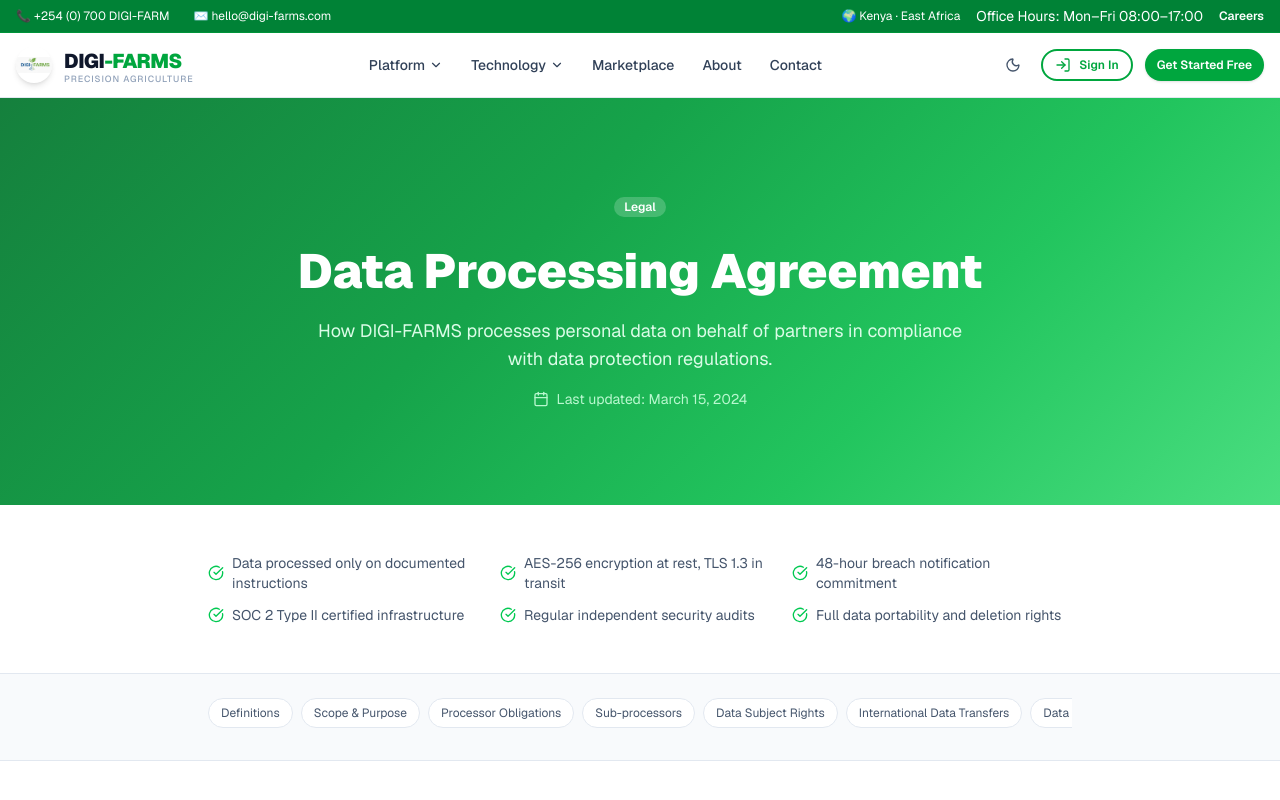
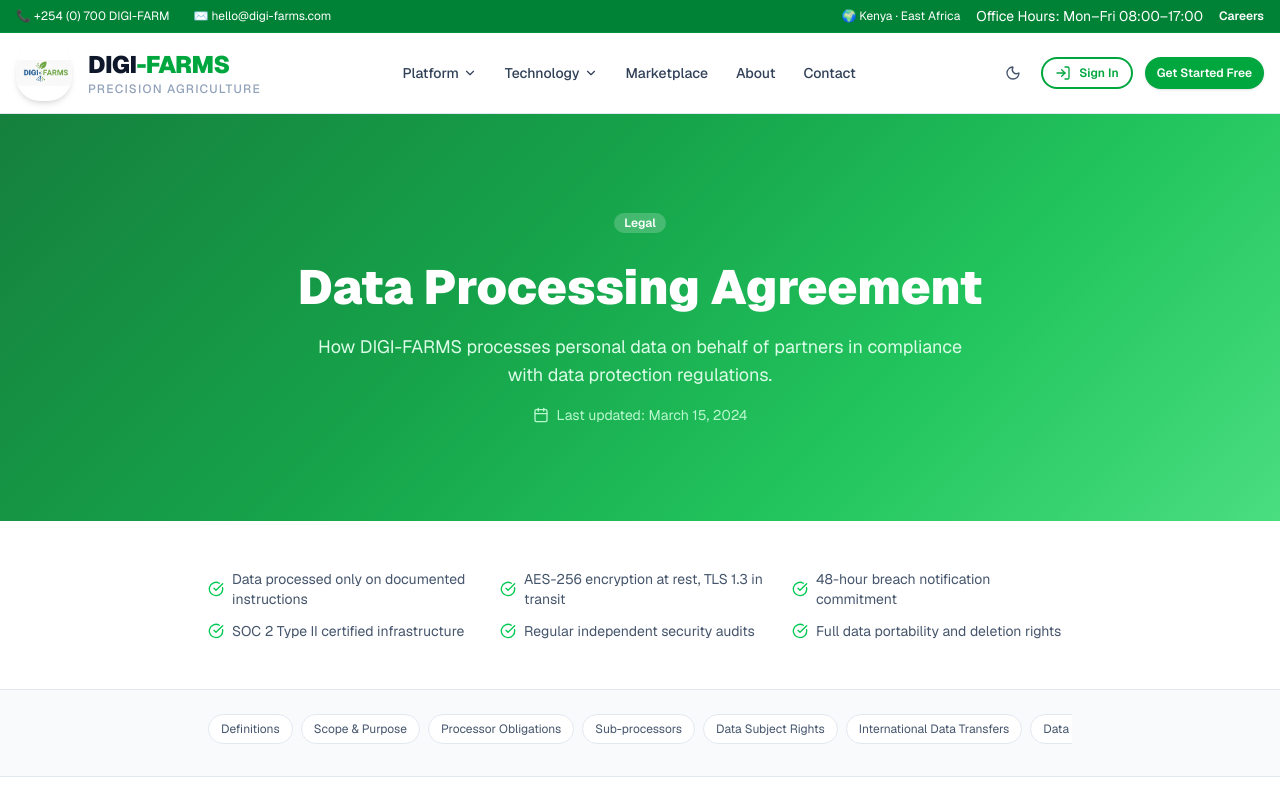
Before and after one commit to Faqih001/digi-farms, a Next.js app: page /legal/dpa in a window 1280 px wide. Shown: the top 800 px of the page. Built offline with nearby package versions, Linux system fonts and the light colour scheme.

Commit message:
feat: update logo size and styling in header and footer for improved branding

```diff
--- a/components/layout/footer.tsx
+++ b/components/layout/footer.tsx
@@ -1,4 +1,5 @@
 import Link from "next/link";
+import Image from "next/image";
 import { Leaf, Twitter, Linkedin, Facebook, Instagram, Youtube, Mail, Phone, MapPin } from "lucide-react";
 import { Button } from "@/components/ui/button";
 import { Input } from "@/components/ui/input";
@@ -69,13 +70,13 @@ export default function Footer() {
         <div className="grid grid-cols-2 md:grid-cols-3 lg:grid-cols-6 gap-8">
           {/* Brand column */}
           <div className="col-span-2 md:col-span-3 lg:col-span-2">
-            <Link href="/" className="flex items-center gap-2.5 mb-4">
-              <div className="w-9 h-9 rounded-xl bg-gradient-to-br from-green-500 to-green-700 flex items-center justify-center">
-                <Leaf className="w-5 h-5 text-white" />
+            <Link href="/" className="flex items-center gap-3 mb-4">
+              <div className="w-12 h-12 rounded-xl overflow-hidden flex items-center justify-center">
+                <Image src="/digi-farms-logo.jpeg" alt="DIGI-FARMS" width={48} height={48} quality={90} />
               </div>
               <div className="leading-none">
-                <span className="font-black text-xl text-white tracking-tight">DIGI</span>
-                <span className="font-black text-xl text-green-400 tracking-tight">-FARMS</span>
+                <span className="font-black text-2xl text-white tracking-tight">DIGI</span>
+                <span className="font-black text-2xl text-green-400 tracking-tight">-FARMS</span>
               </div>
             </Link>
             <p className="text-sm text-slate-400 leading-relaxed mb-5 max-w-xs">
--- a/components/layout/header.tsx
+++ b/components/layout/header.tsx
@@ -75,16 +75,16 @@ export default function Header() {
         )}
       >
         <div className="container mx-auto px-4 max-w-7xl">
-          <div className="flex items-center justify-between h-16">
+          <div className="flex items-center justify-between h-20">
             {/* Logo */}
-            <Link href="/" className="flex items-center gap-3 group">
-              <div className="w-9 h-9 rounded-xl overflow-hidden flex items-center justify-center shadow-md group-hover:scale-105 transition-transform">
-                <Image src="/digi-farms-logo.jpeg" alt="DIGI-FARMS" width={36} height={36} quality={80} priority />
+            <Link href="/" className="flex items-center gap-4 group">
+              <div className="w-14 h-14 rounded-xl overflow-hidden flex items-center justify-center shadow-md group-hover:scale-105 transition-transform">
+                <Image src="/digi-farms-logo.jpeg" alt="DIGI-FARMS" width={56} height={56} quality={90} priority />
               </div>
               <div className="leading-none">
-                <span className="font-black text-xl text-slate-900 dark:text-white tracking-tight">DIGI</span>
-                <span className="font-black text-xl text-green-600 tracking-tight">-FARMS</span>
-                <div className="text-[9px] text-slate-400 font-medium tracking-widest uppercase">Precision Agriculture</div>
+                <span className="font-black text-2xl text-slate-900 dark:text-white tracking-tight">DIGI</span>
+                <span className="font-black text-2xl text-green-600 tracking-tight">-FARMS</span>
+                <div className="text-xs text-slate-400 font-medium tracking-widest uppercase">Precision Agriculture</div>
               </div>
             </Link>
 
```
